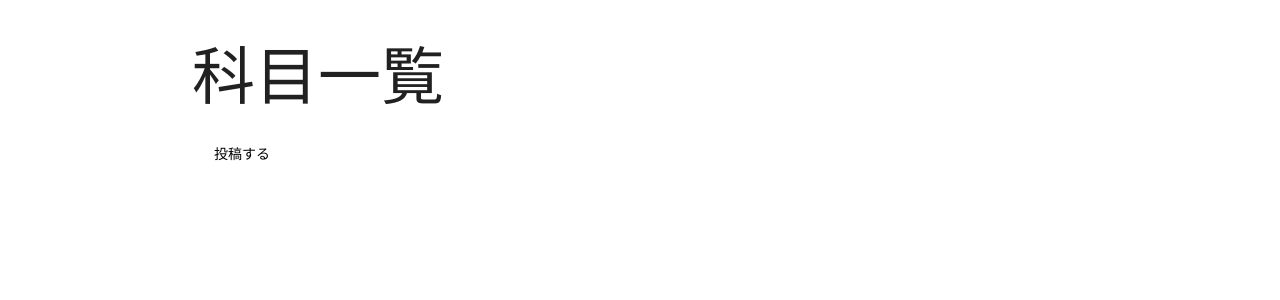
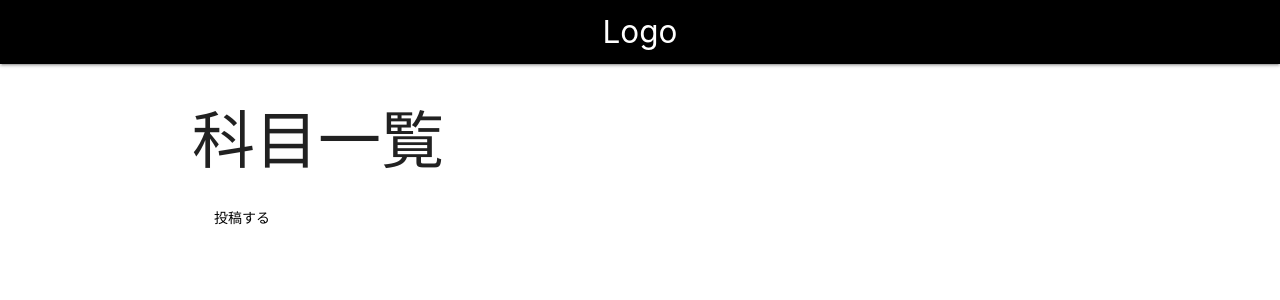
Before and after one commit to black315/uoa_eval, a Rails app: page /subjects/index in a window 1280 px wide. Shown: the top 300 px of the page. Run offline with Rails 7, Linux system fonts and the light colour scheme; data that the repository does not hold is empty; style sheets or scripts are compiled from the project's sources; some libraries are stand-ins or nearby versions.

Commit message:
add navbar

```diff
--- a/app/views/layouts/application.html.erb
+++ b/app/views/layouts/application.html.erb
@@ -10,7 +10,15 @@
   </head>
 
   <body>
-    <div class="container">
+    <nav class="black darken-1">
+      <div class="nav-wrapper">
+        <div class="brand-logo center">Logo</div>
+        <ul id="nav-mobile" class="left hide-on-med-and-down">
+        </ul>
+      </div>
+    </nav>
+
+  <div class="container">
       <%= yield %>
     </div>
   </body>
--- a/app/views/subjects/show.html.erb
+++ b/app/views/subjects/show.html.erb
@@ -25,7 +25,7 @@
       <label>評価</label>
     </div>
     <%= f.hidden_field :subject_id %>
-    <%= f.submit %>
+    <%= f.submit "投稿", :class => "waves-effect waves-light btn-small" %>
   <% end %>
   </div>
 </div>
```
